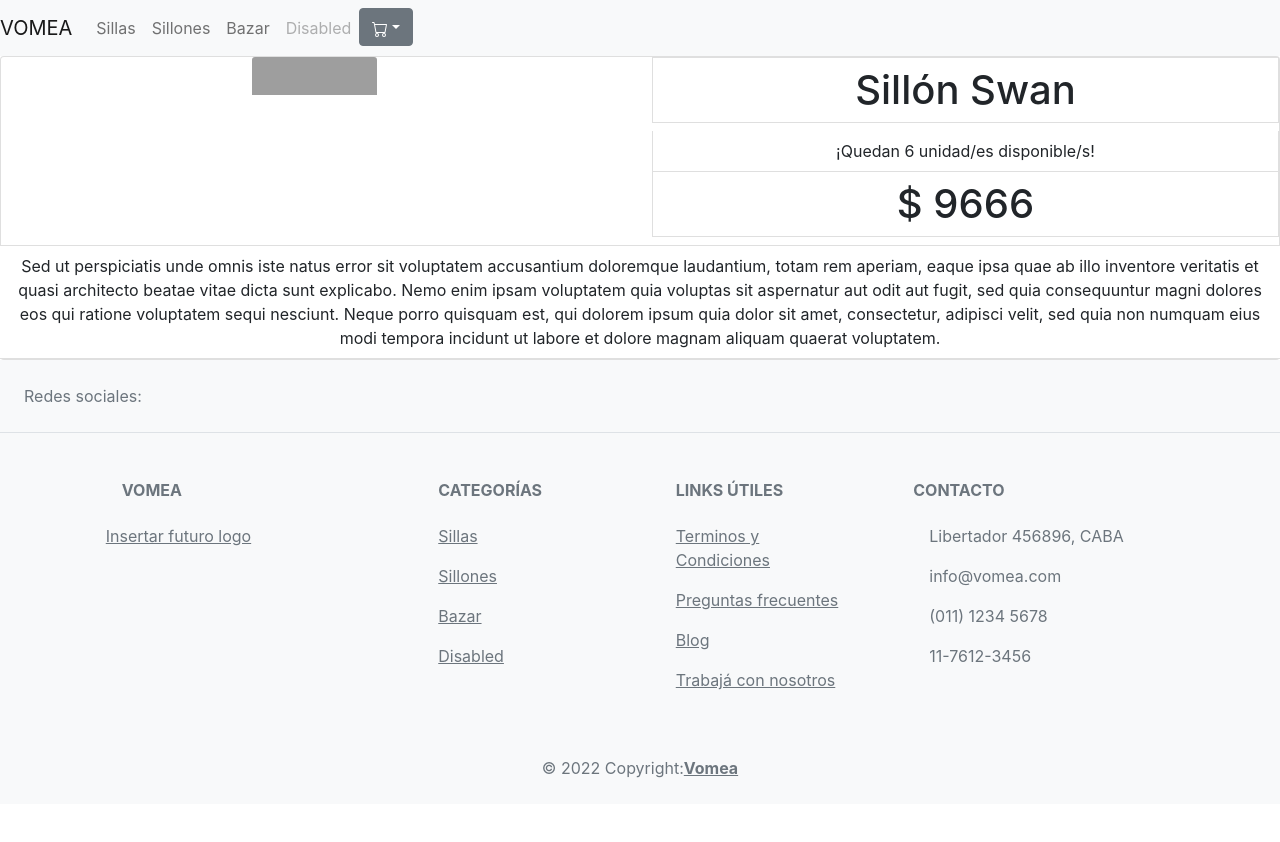
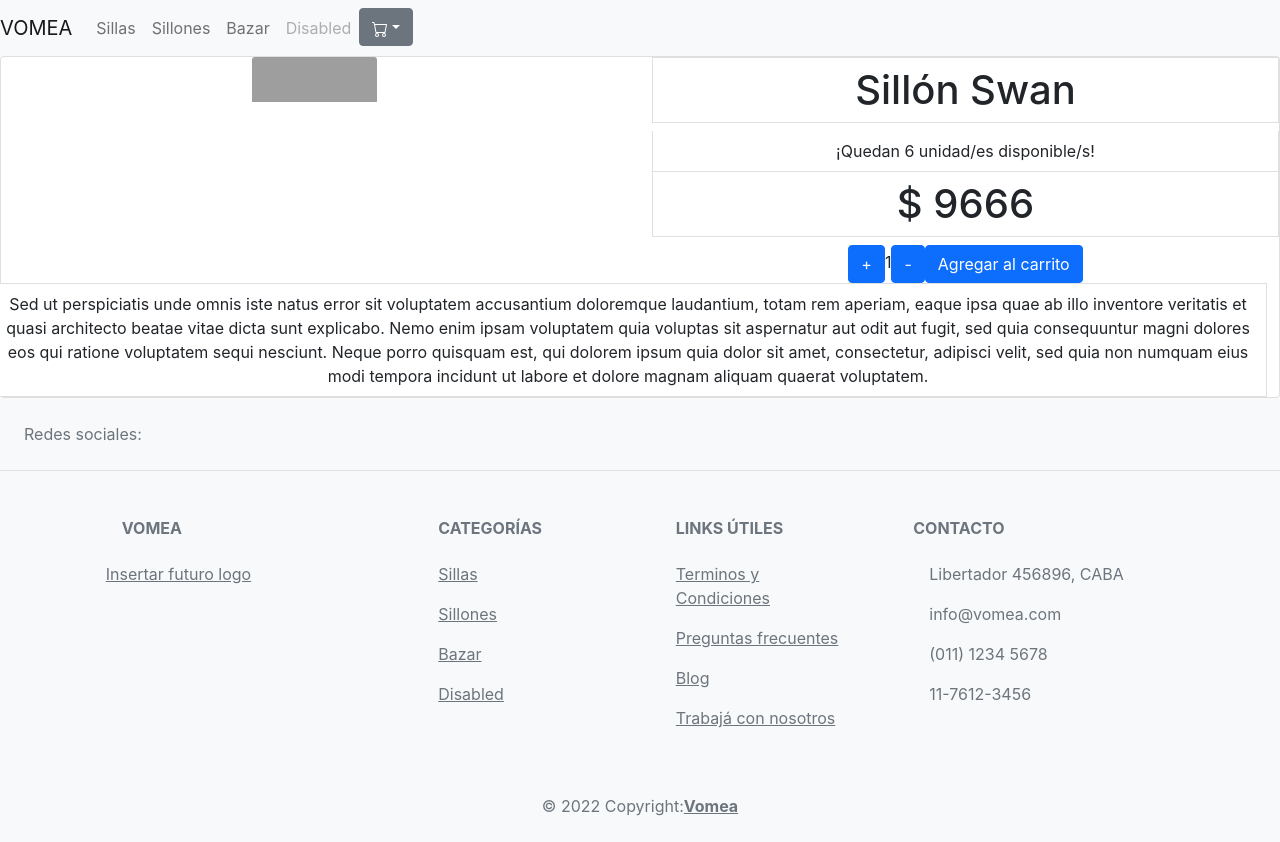
Before and after one commit to AleCoria94/Vomea, a React (Create React App) app: page /item/1 in a window 1280 px wide. Before the commit the page ends 804 px from the top, so only its background shows below. Built offline with nearby package versions, Linux system fonts and the light colour scheme; grey boxes are pictures that could not be loaded.

Commit message:
sincrcronizacion_contador

```diff
--- a/src/App.js
+++ b/src/App.js
@@ -5,6 +5,7 @@ import Footer from './components/Footer';
 import { BrowserRouter, Routes, Route} from 'react-router-dom';
 import ItemDetailContainer from './components/ItemDetailContainer'
 import ItemListContainer from './components/ItemListContainer';
+import Cart from './components/Cart';
 import Error from './components/Error';
 
 function App() {
@@ -16,6 +17,7 @@ function App() {
             <Route path='/' element={<ItemListContainer/>}/>
             <Route path='/category/:categoryid' element={<ItemListContainer/>}/>
             <Route path='/item/:id' element={<ItemDetailContainer/>}/>
+            <Route path='/Cart' element={<Cart/>}/>
             <Route path='*' element={<Error/>}/>
           </Routes>
         <Footer/>
--- /dev/null
+++ b/src/components/Cart.jsx
@@ -0,0 +1,6 @@
+
+export default function Cart({stock, initial}){
+    return<>
+    <h1>
+        soy cart</h1></>
+}
--- a/src/components/Cartwidget.jsx
+++ b/src/components/Cartwidget.jsx
@@ -8,7 +8,7 @@ function Cardwidget (){
 </svg>
     </button>
     <ul class="dropdown-menu" aria-labelledby="dropdownMenuButton1">
-      <li><a class="dropdown-item" href="/mycart">Mi carrito</a></li>
+      <li><a class="dropdown-item" href="/Cart">Mi carrito</a></li>
       <li><a class="dropdown-item" href="/miscompras">Mis compras</a></li>
       <li><a class="dropdown-item" href="/logout">Salir</a></li>
     </ul>
--- /dev/null
+++ b/src/components/ItemCount.jsx
@@ -0,0 +1,19 @@
+import React from 'react'
+import { useState } from 'react';
+
+export default function ItemCount({stock, initial,onAdd}){
+     const [contador,setContador] = useState(1)
+     const increment = ()=>{
+        contador < stock ? setContador(contador+1):setContador(contador)
+    }
+    const decrement =()=>{
+        contador > 0 ? setContador(contador-1):setContador(contador)
+    }
+
+    return <>
+        <button className="btn btn-primary" type="button" onClick={increment}>+</button>
+            <span className="contador">{contador}</span>
+        <button className="btn btn-primary" type="button" onClick={decrement}>-</button>
+        <button onClick={()=>onAdd(contador)} className="btn btn-primary" type="button">Agregar al carrito</button>
+    </>
+}
--- a/src/components/ItemDetail.jsx
+++ b/src/components/ItemDetail.jsx
@@ -1,8 +1,15 @@
 import React from 'react'
 import './ItemDetail.css'
+import ItemCount from './ItemCount'
+import { Link } from 'react-router-dom';
 
 export default function ItemDetail({data}){
-     console.log ("llego data acá" + data)
+        let [inCart,setInCart] = React.useState(false);
+
+     function onAdd(contador){
+         setInCart(true);
+        alert(`Agregaste ${contador} elementos al carrito desde`);
+    }
     return <>
 
     <div className="card d-flex justify-content-around">
@@ -15,12 +22,27 @@ export default function ItemDetail({data}){
                     <h1 className="list-group-item">{data.name}</h1>
                     <li className="list-group-item">¡Quedan {data.stock} unidad/es disponible/s!</li>
                     <h1 className="list-group-item"> $ {data.price} </h1>
+
+                {
+                    inCart ?
+                    (
+                    <Link to ="/Cart">
+                    <button className="btn btn-primary" type="button">Ir al carrito</button>
+                    </Link>
+                    )
+                    :
+                    (<ItemCount stock={data.stock} initial={1} onAdd={onAdd} />)
+                }
+
+                </div>
+                <div className="row">
+                    <li className="list-group-item">{data.description} </li>
                 </div>
             </div>
         </div>
-                <div className="row">
-                    <li className="list-group-item">{data.description} </li>
-                </div>
+
+
+
     </div>
     </>
 }
```
